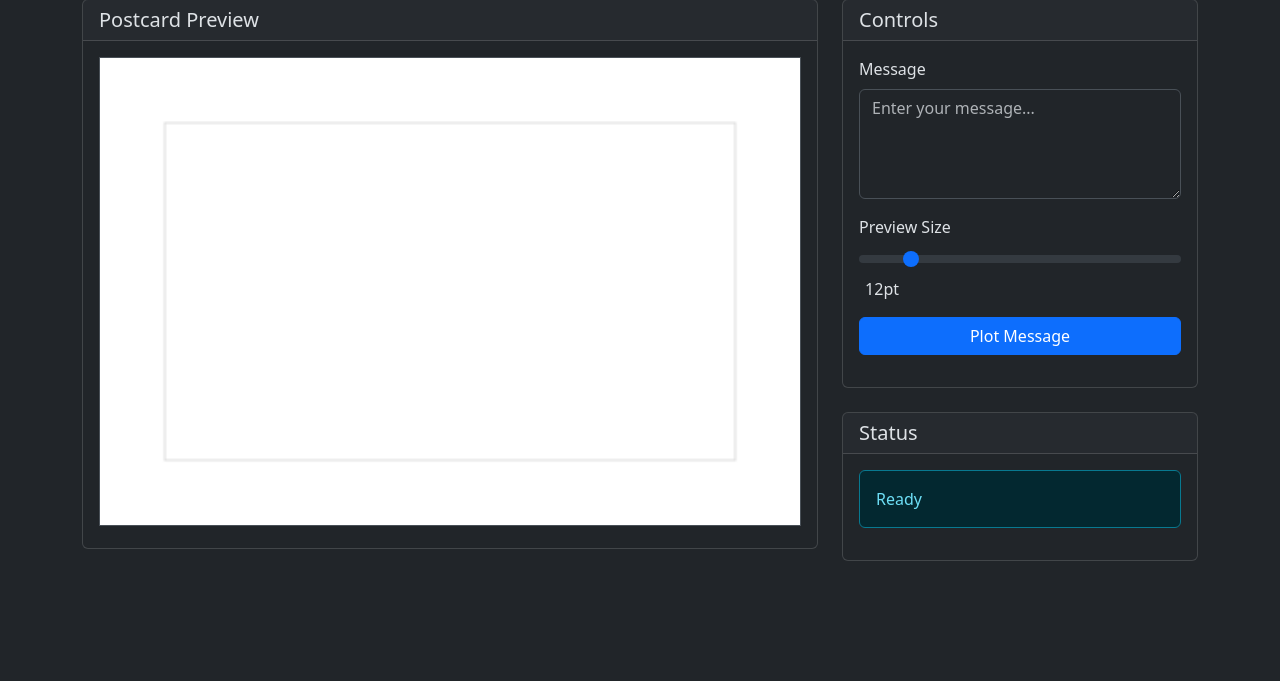
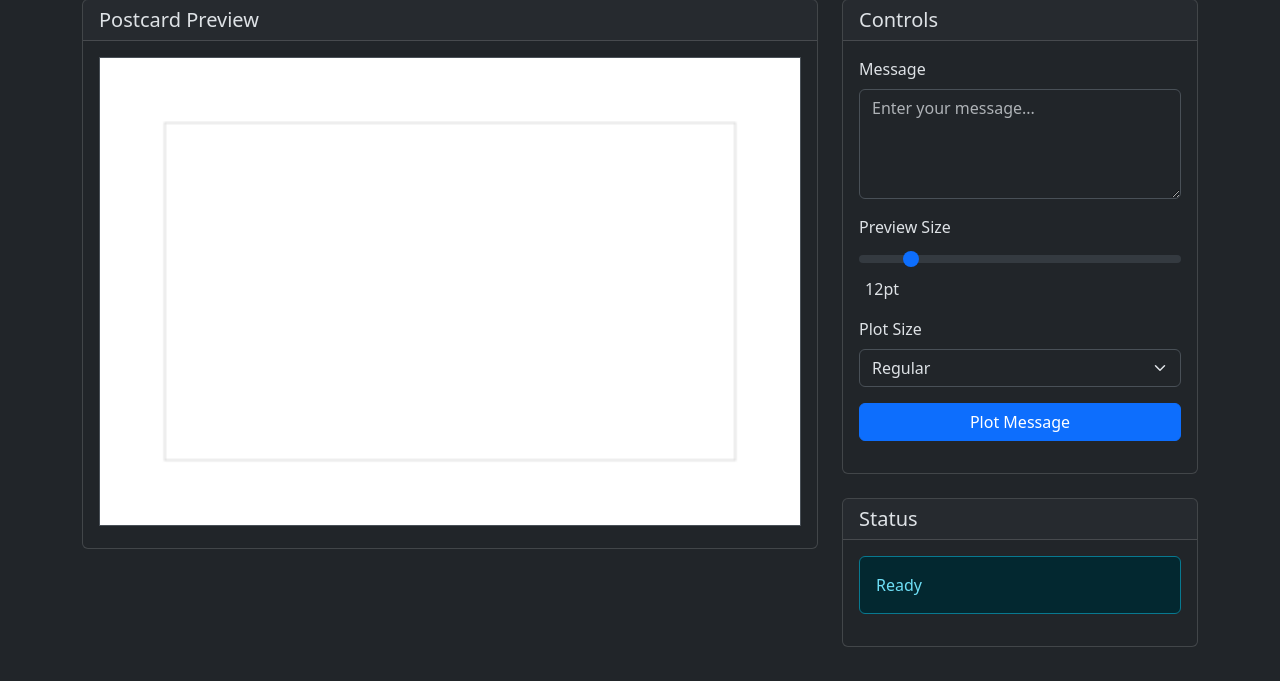
Before and after one commit to kylelegare/textwriterforaxidraw, a Flask app: page / in a window 1280 px wide. Shown: the part 25-706 px from the top of the page. Run offline with Flask 2, Linux system fonts and the light colour scheme.

Commit message:
Adding in size selector

```diff
--- a/main.py
+++ b/main.py
@@ -21,20 +21,26 @@ def get_glyph_info(character):
             }
     return None
 
-def create_plotter_svg(text):
+def create_plotter_svg(text, size_multiplier=1.0):
     paths = []
     x_offset = 0
+    # Scale both the word spacing and letter spacing by the size multiplier
+    word_spacing = 750 * size_multiplier
 
     for char in text:
         if char == ' ':
-            x_offset += 250
+            x_offset += word_spacing
             continue
 
         glyph_info = get_glyph_info(char)
         if glyph_info:
             path = f'<path d="{glyph_info["path"]}" transform="translate({x_offset},0)" />'
             paths.append(path)
-            x_offset += glyph_info['advance']
+            # Scale the letter spacing by the size multiplier
+            x_offset += glyph_info['advance'] * size_multiplier
+
+    # Adjust the base scale by the size multiplier
+    adjusted_scale = FIXED_SCALE * size_multiplier
 
     svg = f'''<?xml version="1.0" encoding="UTF-8" standalone="no"?>
         <svg xmlns="http://www.w3.org/2000/svg"
@@ -45,7 +51,7 @@ def create_plotter_svg(text):
             <g stroke="black"
                stroke-width="0.3"
                fill="none"
-               transform="translate(40,60) scale({FIXED_SCALE},-{FIXED_SCALE})">
+               transform="translate(40,60) scale({adjusted_scale},-{adjusted_scale})">
                 {"".join(paths)}
             </g>
         </svg>'''
@@ -65,8 +71,8 @@ def test_plot():
     try:
         data = request.json
         text = data.get('text', '')
-
-        svg_content = create_plotter_svg(text)
+        size = float(data.get('size', 1.0))  # Default to 1.0 if not provided
+        svg_content = create_plotter_svg(text, size)
         print("Generated SVG:", svg_content)
 
         ad = axidraw.AxiDraw()
@@ -88,9 +94,10 @@ def test_plot():
         print("Plot setup complete")
         ad.plot_run()
         print("Plot run complete")
+
         ad.disconnect()
+        return jsonify({'status': 'success'})
 
-        return jsonify({'status': 'success'})
     except Exception as e:
         print(f"Error: {str(e)}")
         return jsonify({'status': 'error', 'message': str(e)}), 500
--- a/templates/index.html
+++ b/templates/index.html
@@ -52,6 +52,15 @@
                             <label for="fontSize" class="form-label">Preview Size</label>
                             <input type="range" class="form-range" id="fontSize" min="8" max="36" value="12">
                             <span id="fontSizeValue">12pt</span>
+                        </div>
+
+                        <div class="mb-3">
+                            <label for="plotSize" class="form-label">Plot Size</label>
+                            <select class="form-select" id="plotSize">
+                                <option value="1">Regular</option>
+                                <option value="1.5">Large (50% bigger)</option>
+                                <option value="2">Biggest (100% bigger)</option>
+                            </select>
                         </div>
 
                         <div class="mb-3">
@@ -126,6 +135,7 @@
                         },
                         body: JSON.stringify({
                             text: messageText.value,
+                            size: parseFloat(document.getElementById('plotSize').value)
                         })
                     });
 
```
Also changed, not shown: generated-icon.png (added).
